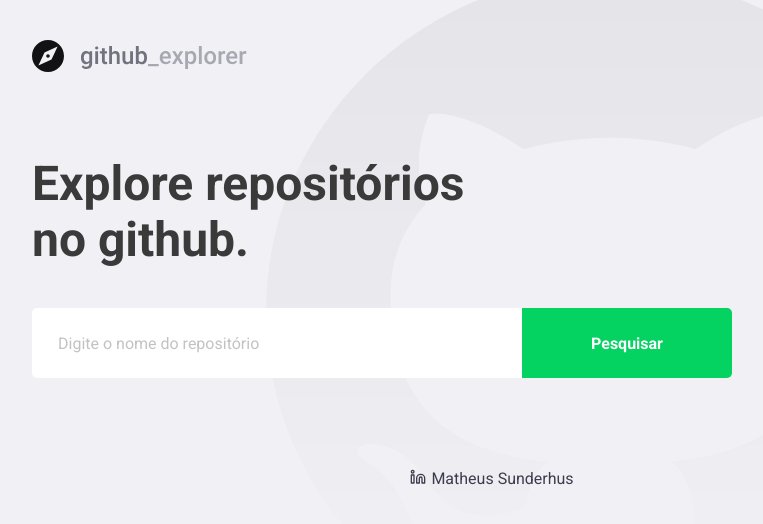
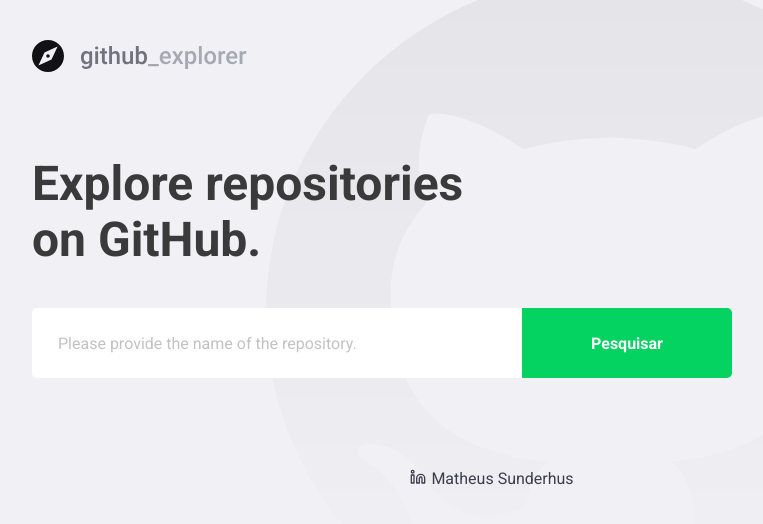
Before and after one commit to sunderhus/GithubExplorer, a React (Create React App) app: page / in a window 1280 px wide. Shown: the top 524 px of the page, without its empty margins (148-911 px from the left). Built offline with nearby package versions, Linux system fonts and the light colour scheme.

Commit message:
refactor: change texts to english

```diff
--- a/src/presentation/pages/Home/index.tsx
+++ b/src/presentation/pages/Home/index.tsx
@@ -30,7 +30,7 @@
   saveRepositories,
 }: Props) => {
   const [searchText, setSearchText] = useState('')
-  const [inputError, setInputError] = useState('')
+  const [formError, setFormError] = useState('')
   const [repositories, setRepositories] = useState<Repository[]>(() => {
     const storagedRepositories = loadRepositories.load()
 
@@ -57,12 +57,12 @@
 
     const validationError = validation.validate(searchText)
     if (validationError) {
-      setInputError(validationError.message)
+      setFormError(validationError.message)
       return
     }
 
     if (isDuplicated()) {
-      setInputError('Este repositório já está na listagem.')
+      setFormError('This repository is already listed.')
       return
     }
 
@@ -71,10 +71,10 @@
       setRepositories([...repositories, response])
 
       setSearchText('')
-      setInputError('')
+      setFormError('')
     } catch (error) {
       const parsedError = error as Error
-      setInputError(parsedError.message)
+      setFormError(parsedError.message)
     }
   }
 
@@ -85,18 +85,18 @@
   return (
     <>
       <img src={logoImage} alt="Github Explorer" />
-      <Title>Explore repositórios no github.</Title>
+      <Title>Explore repositories on GitHub.</Title>
 
-      <Form hasError={!!inputError} onSubmit={(event) => handleSubmit(event)}>
+      <Form hasError={!!formError} onSubmit={(event) => handleSubmit(event)}>
         <input
           value={searchText}
           onChange={(event) => handleChange(event)}
-          placeholder="Digite o nome do repositório"
+          placeholder="Please provide the name of the repository."
         />
         <button type="submit">Pesquisar</button>
       </Form>
 
-      {inputError && <Error>{inputError}</Error>}
+      {formError && <Error>{formError}</Error>}
 
       <RepositoriesList repositories={repositories} />
 
--- a/src/presentation/pages/RepositoryDetails/index.tsx
+++ b/src/presentation/pages/RepositoryDetails/index.tsx
@@ -62,7 +62,7 @@
         <img src={logoImage} alt="Github Explorer" />
         <Link to="/">
           <FiChevronLeft size={16} color="#3D3D4D" />
-          <strong>Voltar</strong>
+          <strong>Go back</strong>
         </Link>
       </Header>
       {repository ? (
@@ -85,12 +85,12 @@
             </li>
             <li>
               <strong>{repository.issues}</strong>
-              <span>Issues abertos</span>
+              <span>Open issues</span>
             </li>
           </ul>
         </RespositoryInfo>
       ) : (
-        <p>Carregando informações.</p>
+        <p>Loading information.</p>
       )}
 
       <Issues>
```
